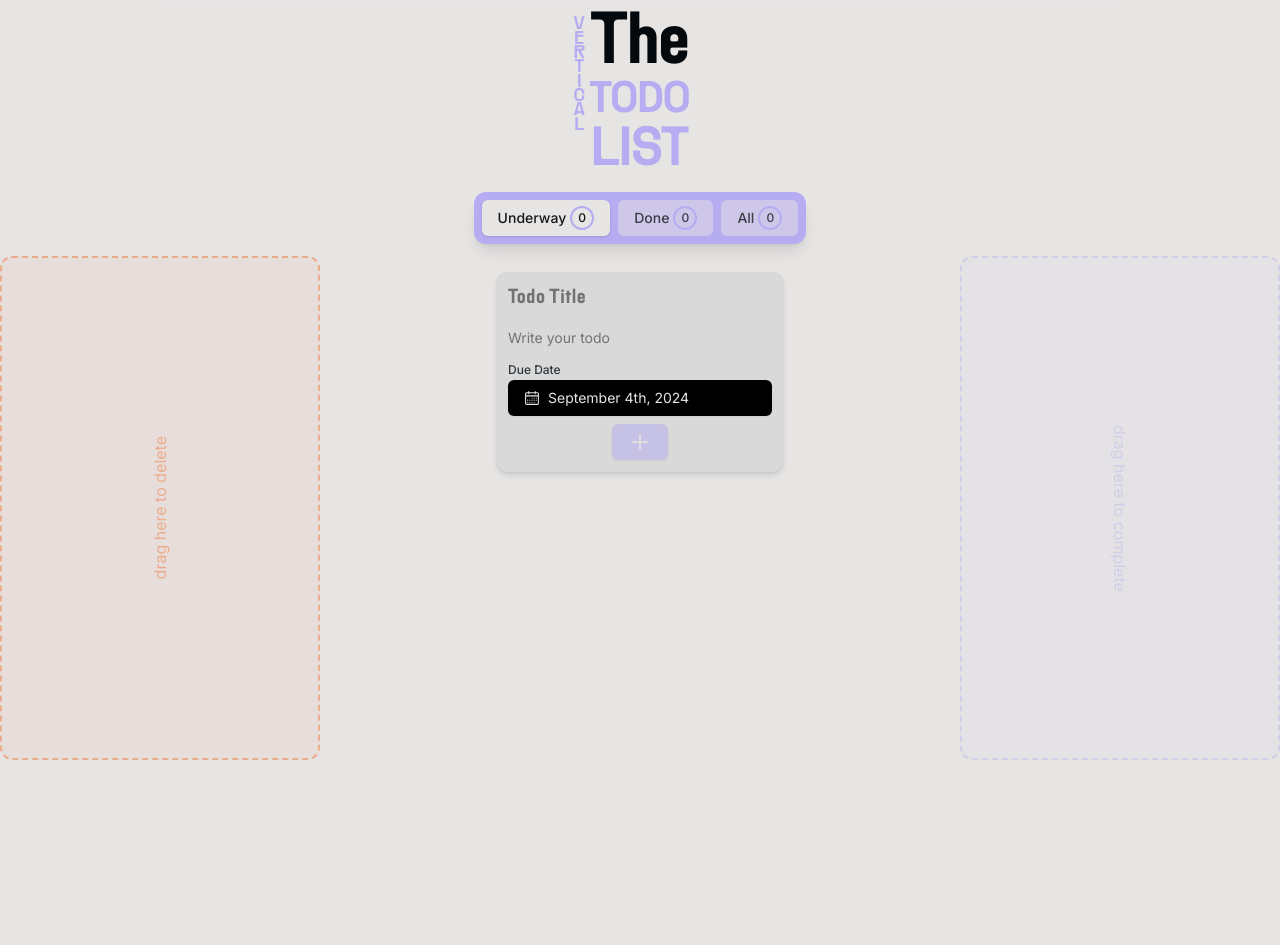
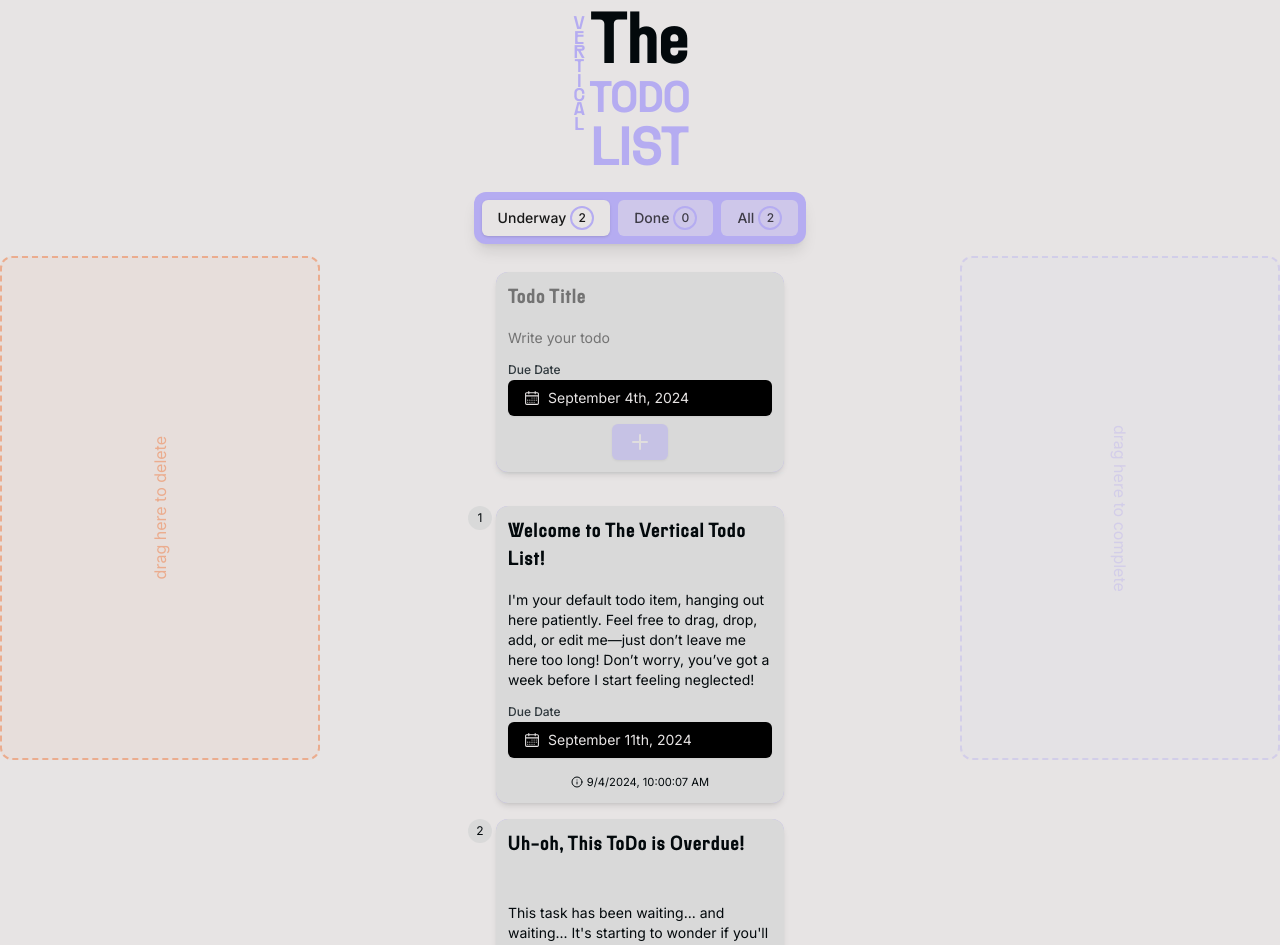
Before and after one commit to FrancescoBrunoDev/the_vertical_todo_list, a Next.js app: page / in a window 1280 px wide. Shown: the top 945 px of the page. Before the commit the page ends 800 px from the top, so only its background shows below. Built offline with nearby package versions, Linux system fonts and the light colour scheme.

Commit message:
added onBoarding

```diff
--- a/stores/todo-store.ts
+++ b/stores/todo-store.ts
@@ -1,6 +1,6 @@
 import { createStore } from "zustand";
 import { persist, createJSONStorage } from "zustand/middleware";
-import { isAfter } from "date-fns";
+import { isAfter, add } from "date-fns";
 
 export type ToDoItem = {
   id?: number;
@@ -47,7 +47,31 @@ export type ToDoActions = {
 export type ToDoStore = ToDoActions & ToDoState;
 
 export const initToDoStore = (): ToDoState => {
-  return { todos: [], settings: { filter: "notCompleted" } };
+  return {
+    todos: [
+      {
+        id: 1,
+        text: {
+          title: "Welcome to The Vertical Todo List!",
+          content:
+            "I'm your default todo item, hanging out here patiently. Feel free to drag, drop, add, or edit me—just don’t leave me here too long! Don’t worry, you’ve got a week before I start feeling neglected!",
+        },
+        completed: false,
+        dueDate: add(new Date(), { weeks: 1 }),
+      },
+      {
+        id: 2,
+        text: {
+          title: "Uh-oh, This ToDo is Overdue!",
+          content:
+            "This task has been waiting... and waiting... It's starting to wonder if you'll ever finish it. You can drag it to the top of the list, but it'll still know it's overdue!",
+        },
+        completed: false,
+        dueDate: new Date(),
+      },
+    ],
+    settings: { filter: "notCompleted" },
+  };
 };
 
 export const defaultInitState: ToDoState = {
```
